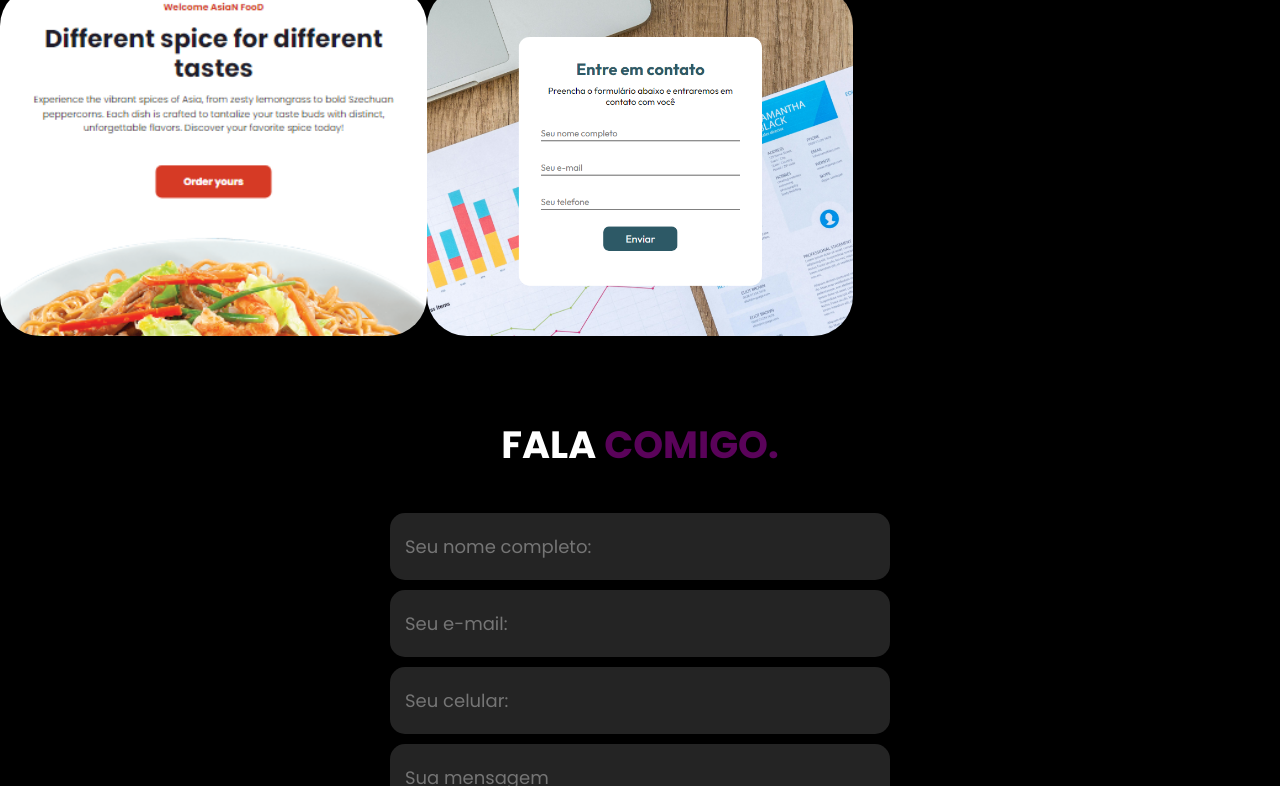
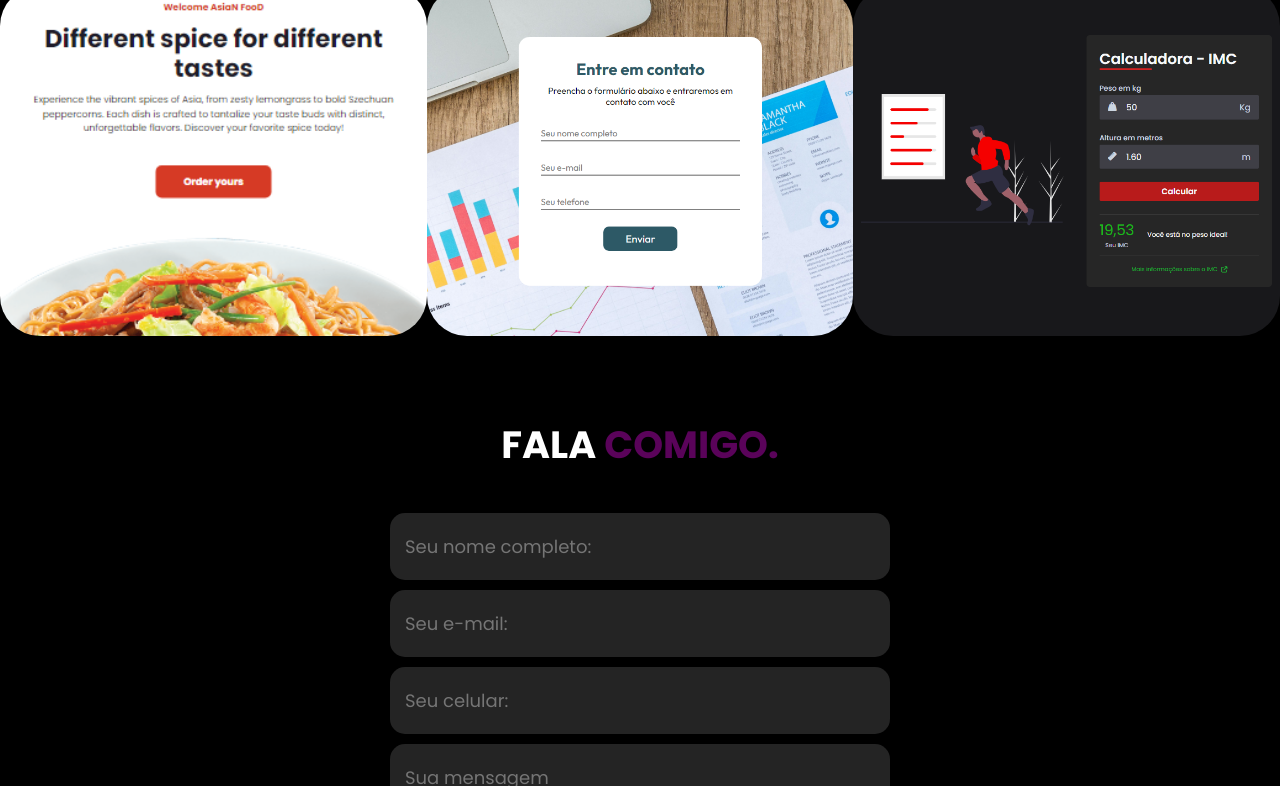
Before and after one commit to SueliProjects/meu-portfolio, a plain HTML site: page index.html in a window 1280 px wide. Shown: the part 1646-2432 px from the top of the page. Drawn offline with nearby package versions, Linux system fonts and the light colour scheme.

Commit message:
Update index.html

```diff
--- a/index.html
+++ b/index.html
@@ -149,7 +149,7 @@
                         <div class="overlay">Formulário</div></a>
 
                     </div>
-                    <div class="img-port" style="background-image: url(imagem-site.png;">
+                    <div class="img-port" style="background-image: url(image-site.png);">
                         <a href="https://sueliprojects.github.io/calculadora-IMC/" class="link-div">
                         <div class="overlay">Calculadora de IMC</div></a>
 
```
